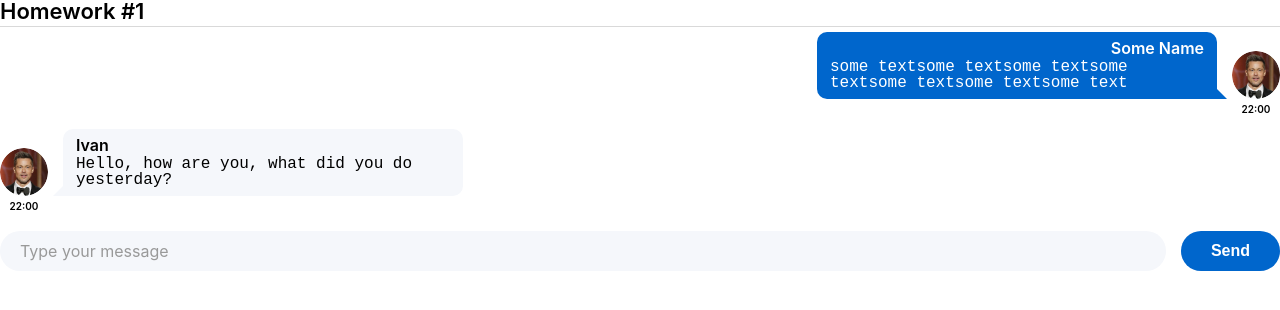
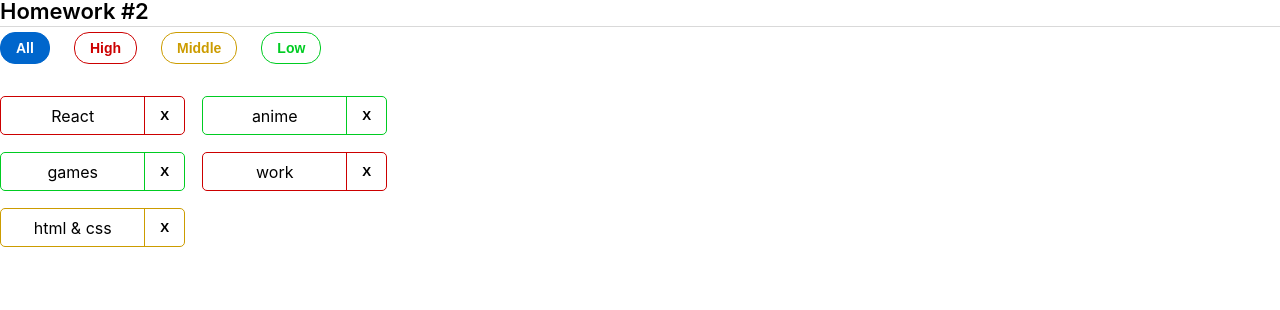
Before and after one commit to D1911G/hw2_it-incubator, a React (Create React App) app: page / in a window 1280 px wide. Shown: the top 310 px of the page. Built offline with nearby package versions, Linux system fonts and the light colour scheme.

Commit message:
Сделал вторую домашку

```diff
--- a/src/s1-main/App.tsx
+++ b/src/s1-main/App.tsx
@@ -1,20 +1,21 @@
-import React from 'react'
-import s from './App.module.css'
-import HW1 from '../s2-homeworks/hw01/HW1'
+import React from "react";
+import s from "./App.module.css";
+import HW1 from "../s2-homeworks/hw01/HW1";
+import HW2 from "../s2-homeworks/hw02/HW2";
 
 function App() {
   return (
     <div className={s.App}>
-            <HW1/>
+      {/* <HW1/> */}
       {/*раскомментировать по ходу выполнения*/}
-            {/*<HW2/>*/}
+      <HW2 />
       {/*<HW3/>*/}
       {/*<HW4/>*/}
 
       {/*при выполнении дз 5 и более - закомментировать здесь дз 1-4, так как они есть внутри дз 5*/}
       {/*<HW5/>*/}
     </div>
-    )
+  );
 }
 
-export default App
+export default App;
--- a/src/s2-homeworks/hw02/HW2.tsx
+++ b/src/s2-homeworks/hw02/HW2.tsx
@@ -1,14 +1,14 @@
-import React, {useState} from 'react'
-import Affairs from './affairs/Affairs'
-import s2 from '../../s1-main/App.module.css'
+import React, { useState } from "react";
+import Affairs from "./affairs/Affairs";
+import s2 from "../../s1-main/App.module.css";
 
 /*
-* 1 - описать типы AffairPriorityType, AffairType
-* 2 - указать нужный тип для defaultAffairs
-* 3 - дописать типы и логику функции filterAffairs и проверить её тестами
-* 4 - выполнить пункт 3 для функции deleteAffair
-* 5 - указать нужный тип в useState с affairs
-* 6 - дописать тип и логику функции deleteAffairCallback
+ * 1 - описать типы AffairPriorityType, AffairType DONE
+ * 2 - указать нужный тип для defaultAffairs DONE
+ * 3 - дописать типы и логику функции filterAffairs и проверить её тестами DONE
+ * 4 - выполнить пункт 3 для функции deleteAffair DONE
+ * 5 - указать нужный тип в useState с affairs DONE
+ * 6 - дописать тип и логику функции deleteAffairCallback DONE
  * 7 - в файле Affairs.tsx дописать типизацию пропсов
  * 8 - в файле Affairs.tsx дописать логику функций setAll, setHigh, setMiddle, setLow
  * 9 - в файле Affair.tsx дописать типизацию пропсов
@@ -17,45 +17,55 @@ import s2 from '../../s1-main/App.module.css'
  * */
 
 // types
-export type AffairPriorityType = any // need to fix any
+export type AffairPriorityType = "low" | "high" | "middle"; // need to fix any
 export type AffairType = {
-    _id: any // need to fix any
-    name: any // need to fix any
-    priority: AffairPriorityType
-}
-export type FilterType = 'all' | AffairPriorityType
+  _id: number; // need to fix any
+  name: string; // need to fix any
+  priority: AffairPriorityType;
+};
+export type FilterType = "all" | AffairPriorityType;
 
 // constants
-const defaultAffairs: any = [ // need to fix any
-    {_id: 1, name: 'React', priority: 'high'}, // студенты могут изменить содержимое name и количество элементов в массиве, ...priority не менять!
-    {_id: 2, name: 'anime', priority: 'low'},
-    {_id: 3, name: 'games', priority: 'low'},
-    {_id: 4, name: 'work', priority: 'high'},
-    {_id: 5, name: 'html & css', priority: 'middle'},
-]
+const defaultAffairs: AffairType[] = [
+  // need to fix any
+  { _id: 1, name: "React", priority: "high" }, // студенты могут изменить содержимое name и количество элементов в массиве, ...priority не менять!
+  { _id: 2, name: "anime", priority: "low" },
+  { _id: 3, name: "games", priority: "low" },
+  { _id: 4, name: "work", priority: "high" },
+  { _id: 5, name: "html & css", priority: "middle" },
+];
 
 // pure helper functions
-export const filterAffairs = (affairs: any, filter: any): any => { // need to fix any
+export const filterAffairs = (
+  affairs: AffairType[],
+  filter: FilterType,
+): AffairType[] => {
+  if (filter === "all") return affairs;
+  const filteredAffairs = affairs.filter((el) => el.priority === filter);
 
+  return filteredAffairs; // need to fix
+};
+export const deleteAffair = (
+  affairs: AffairType[],
+  _id: number,
+): AffairType[] => {
+  const newAffairs = affairs.filter((el) => el._id !== _id);
 
-    return affairs // need to fix
-}
-export const deleteAffair = (affairs: any, _id: any): any => { // need to fix any
-
-    return affairs // need to fix
-}
+  return newAffairs; // need to fix
+};
 
 function HW2() {
-    const [affairs, setAffairs] = useState<any>(defaultAffairs) // need to fix any
-    const [filter, setFilter] = useState<FilterType>('all')
+  const [affairs, setAffairs] = useState<AffairType[]>(defaultAffairs); // need to fix any
+  const [filter, setFilter] = useState<FilterType>("all");
 
-    const filteredAffairs = filterAffairs(affairs, filter)
-    const deleteAffairCallback = (_id: any) => { // need to fix any
-        // need to fix
-    }
+  const filteredAffairs = filterAffairs(affairs, filter);
+
+  const deleteAffairCallback = (_id: number): void => {
+    setAffairs(deleteAffair(affairs, _id));
+  };
 
   return (
-        <div id={'hw2'}>
+    <div id={"hw2"}>
       <div className={s2.hwTitle}>Homework #2</div>
       <div className={s2.hw}>
         <Affairs
@@ -66,7 +76,7 @@ function HW2() {
         />
       </div>
     </div>
-    )
+  );
 }
 
-export default HW2
+export default HW2;
--- a/src/s2-homeworks/hw02/affairs/Affairs.tsx
+++ b/src/s2-homeworks/hw02/affairs/Affairs.tsx
@@ -1,33 +1,46 @@
-import React from 'react'
-import Affair from './affair/Affair'
-import {AffairType, FilterType} from '../HW2'
-import s from './Affairs.module.css'
+import React from "react";
+import Affair from "./affair/Affair";
+import { AffairType, FilterType } from "../HW2";
+import s from "./Affairs.module.css";
+
+//  * 7 - в файле Affairs.tsx дописать типизацию пропсов DONE
+//  * 8 - в файле Affairs.tsx дописать логику функций setAll, setHigh, setMiddle, setLow DONE
 
 type AffairsPropsType = {
-    data: any // need to fix any
-    setFilter: any
-    deleteAffairCallback: any
-    filter: FilterType
-}
+  data: AffairType[]; // need to fix any
+  setFilter: (filter: FilterType) => void;
+  deleteAffairCallback: (_id: number) => void;
+  filter: FilterType;
+};
 
 function Affairs(props: AffairsPropsType) {
   const setAll = () => {
-        // need to fix
-    }
+    props.setFilter("all");
+  };
   const setHigh = () => {
     // need to fix
-    }
+    props.setFilter("high");
+  };
   const setMiddle = () => {
     // need to fix
-    }
+    props.setFilter("middle");
+  };
   const setLow = () => {
     // need to fix
-    }
+    props.setFilter("low");
+  };
 
-    const cnAll = s.button + ' ' + s.all + (props.filter === 'all' ? ' ' + s.active : '')
-    const cnHigh = s.button + ' ' + s.high + (props.filter === 'high' ? ' ' + s.active : '')
-    const cnMiddle = s.button + ' ' + s.middle + (props.filter === 'middle' ? ' ' + s.active : '')
-    const cnLow = s.button + ' ' + s.low + (props.filter === 'low' ? ' ' + s.active : '')
+  const cnAll =
+    s.button + " " + s.all + (props.filter === "all" ? " " + s.active : "");
+  const cnHigh =
+    s.button + " " + s.high + (props.filter === "high" ? " " + s.active : "");
+  const cnMiddle =
+    s.button +
+    " " +
+    s.middle +
+    (props.filter === "middle" ? " " + s.active : "");
+  const cnLow =
+    s.button + " " + s.low + (props.filter === "low" ? " " + s.active : "");
 
   const mappedAffairs = props.data.map((a: AffairType) => (
     <Affair
@@ -35,43 +48,31 @@ function Affairs(props: AffairsPropsType) {
       affair={a}
       deleteAffairCallback={props.deleteAffairCallback}
     />
-    ))
+  ));
 
   return (
     <div>
       <div className={s.buttonContainer}>
-                <button
-                    id={'hw2-button-all'}
-                    onClick={setAll}
-                    className={cnAll}
-                >
+        <button id={"hw2-button-all"} onClick={setAll} className={cnAll}>
           All
         </button>
-                <button
-                    id={'hw2-button-high'}
-                    onClick={setHigh}
-                    className={cnHigh}
-                >
+        <button id={"hw2-button-high"} onClick={setHigh} className={cnHigh}>
           High
         </button>
         <button
-                    id={'hw2-button-middle'}
+          id={"hw2-button-middle"}
           onClick={setMiddle}
           className={cnMiddle}
         >
           Middle
         </button>
-                <button
-                    id={'hw2-button-low'}
-                    onClick={setLow}
-                    className={cnLow}
-                >
+        <button id={"hw2-button-low"} onClick={setLow} className={cnLow}>
           Low
         </button>
       </div>
       <div className={s.affairs}>{mappedAffairs}</div>
     </div>
-    )
+  );
 }
 
-export default Affairs
+export default Affairs;
--- a/src/s2-homeworks/hw02/affairs/affair/Affair.tsx
+++ b/src/s2-homeworks/hw02/affairs/affair/Affair.tsx
@@ -1,49 +1,46 @@
-import React from 'react'
-import { AffairType } from '../../HW2'
-import s from './Affair.module.css'
-import s2 from '../Affairs.module.css'
+import React from "react";
+import { AffairType } from "../../HW2";
+import s from "./Affair.module.css";
+import s2 from "../Affairs.module.css";
+
+//  * 9 - в файле Affair.tsx дописать типизацию пропсов DONE
+//  * 10 - в файле Affair.tsx дописать функции deleteCallback и использовать DONE
+//  * 11 - в файле Affair.tsx отобразить приходящие данные
 
 type AffairPropsType = {
   // key не нужно типизировать
-    affair: AffairType
-    deleteAffairCallback: any // need to fix any
-}
+  affair: AffairType;
+  deleteAffairCallback: (_id: number) => void; // need to fix any
+};
 
 function Affair(props: AffairPropsType) {
   const deleteCallback = () => {
-        // need to fix
-    }
+    props.deleteAffairCallback(props.affair._id);
+  };
 
-    const nameClass = s.name + ' ' + s2[props.affair.priority]
-    const buttonClass = s.closeButton + ' ' + s2[props.affair.priority]
-    const affairClass = s.affair + ' ' + s2[props.affair.priority]
+  const nameClass = s.name + " " + s2[props.affair.priority];
+  const buttonClass = s.closeButton + " " + s2[props.affair.priority];
+  const affairClass = s.affair + " " + s2[props.affair.priority];
 
   return (
-        <div
-            id={'hw2-affair-' + props.affair._id}
-            className={affairClass}
-        >
-            <div id={'hw2-name-' + props.affair._id} className={nameClass}>
+    <div id={"hw2-affair-" + props.affair._id} className={affairClass}>
+      <div id={"hw2-name-" + props.affair._id} className={nameClass}>
         {/*создаёт студент*/}
-
-                {/**/}
+        {props.affair.name}
       </div>
-            <div id={'hw2-priority-' + props.affair._id} hidden>
+      <div id={"hw2-priority-" + props.affair._id} hidden>
         {props.affair.priority}
       </div>
 
       <button
-                id={'hw2-button-delete-' + props.affair._id}
+        id={"hw2-button-delete-" + props.affair._id}
         className={buttonClass}
-                // need to fix
-
+        onClick={deleteCallback}
       >
-                {/*текст кнопки могут изменить студенты*/}
-                X
-                {/**/}
+        {/*текст кнопки могут изменить студенты*/}X{/**/}
       </button>
     </div>
-    )
+  );
 }
 
-export default Affair
+export default Affair;
```
Lines whose indentation alone changed are shown as unchanged.
